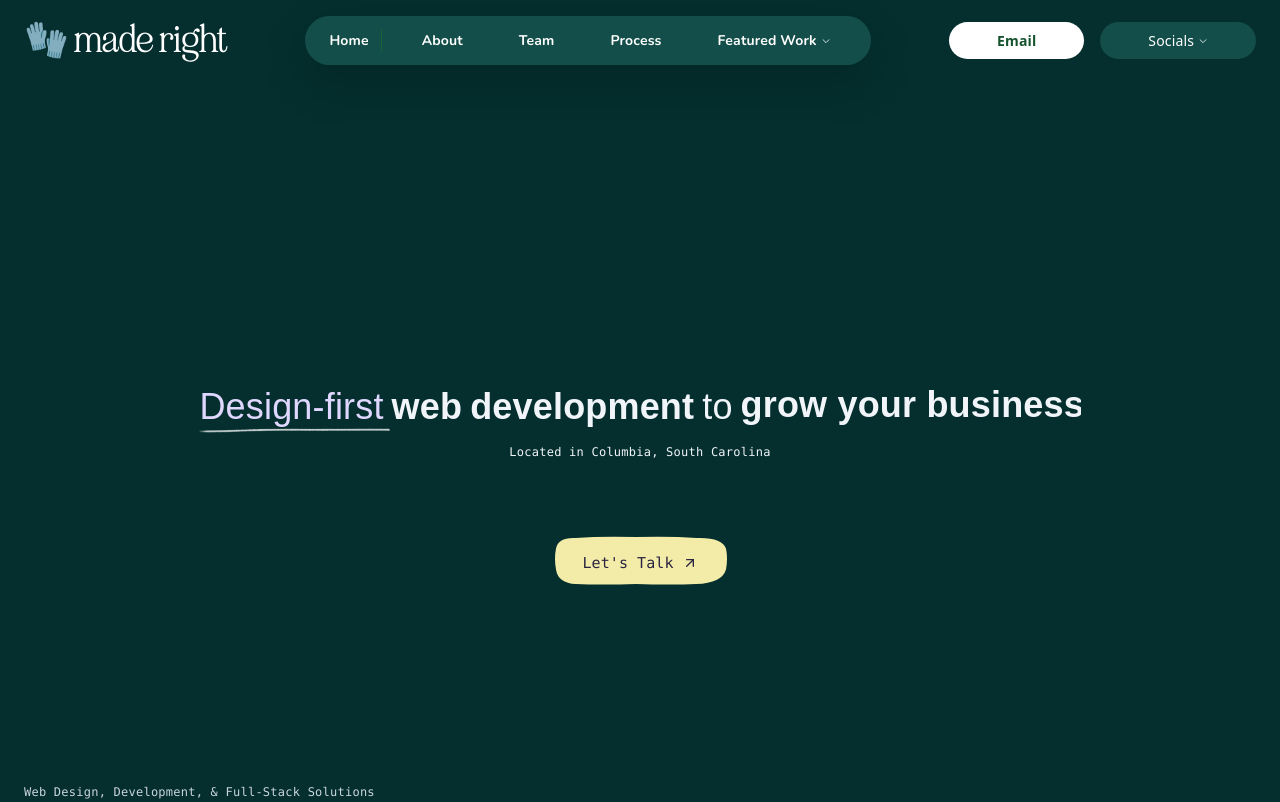
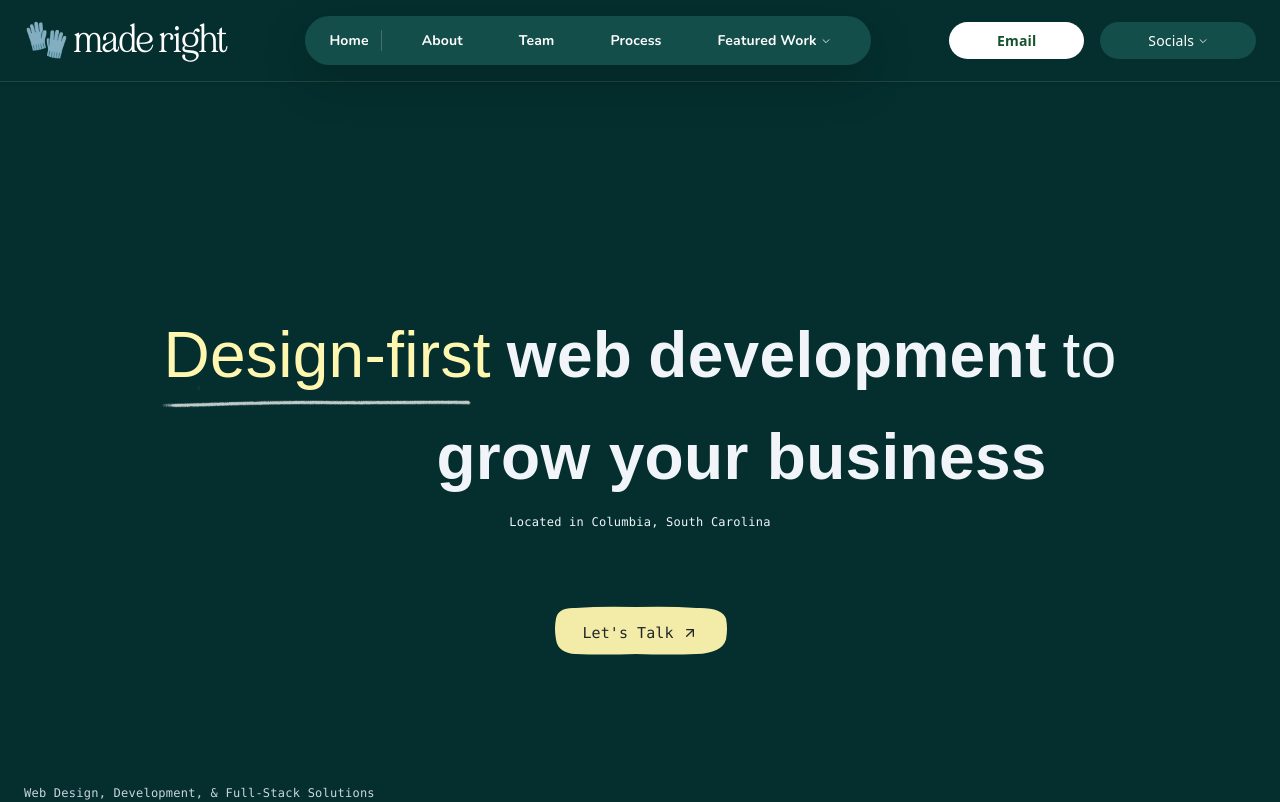
Before and after one commit to alexgoodestudio/maderight.studio, a React (Create React App) app: page / in a window 1280 px wide. Shown: the top 802 px of the page. Built offline with nearby package versions, Linux system fonts and the light colour scheme; a web font is replaced by a local one.

Commit message:
larger dfont in opener text

```diff
--- a/src/Components/Mission.js
+++ b/src/Components/Mission.js
@@ -16,25 +16,8 @@ function Mission() {
   gsap.registerPlugin(ScrollTrigger);
 
   useGSAP(() => {
-    const isMobile = window.innerWidth <= 767;
-
-    // Simple fade-in animation without pinning (all screen sizes)
-    const tl = gsap.timeline({
-      scrollTrigger: {
-        trigger: container.current,
-        start: "top center",
-        end: "bottom center",
-        toggleActions: "play none none reverse",
-      },
-    });
-
-    // Animate button
-    tl.fromTo(
-      buttonRef.current,
-      { opacity: 0 },
-      { opacity: 1, duration: isMobile ? 0.5 : 0.7 },
-      0.3
-    );
+    // Button starts fully visible, no animation
+    gsap.set(buttonRef.current, { opacity: 1 });
   }, []);
 
   const text =
--- a/src/Components/Nav.js
+++ b/src/Components/Nav.js
@@ -31,7 +31,10 @@ function Nav() {
   return (
     <>
       {/* Desktop Navigation */}
-      <nav className="hidden lg:flex justify-between items-center sticky bg-teal-950 top-0 z-50 px-4 py-3">
+      <nav className="hidden lg:flex justify-between items-center sticky bg-teal-950 top-0 z-50 px-4 py-3" style={{
+        boxShadow: '0 2px 4px rgba(0,0,0,0.1)',
+        borderBottom: '1px solid rgba(255, 255, 255, 0.1)'
+      }}>
         {/* Logo Text - Left Side */}
         <a
           href="/"
@@ -47,7 +50,7 @@ function Nav() {
           {/* Logo Text */}
           <a
             href="/"
-            className="flex items-center font-semibold text-sm no-underline pr-3 border-r border-green-800"
+            className="flex items-center font-semibold text-sm no-underline pr-3 border-r border-white/20"
             style={{ color: '#FFFFFF' }}
             aria-label="Made Right Studio Home"
           >
@@ -223,7 +226,7 @@ function Nav() {
                           lineHeight: '1.3'
                         }}
                       >
-                        Healthcare / 2024
+                        Healthcare / 2025
                       </div>
                       <div
                         className="text-base text-slate-900 group-hover:text-slate-900"
@@ -262,7 +265,7 @@ function Nav() {
                           lineHeight: '1.3'
                         }}
                       >
-                        Service / 2024
+                        Service / 2025
                       </div>
                       <div
                         className="text-base text-slate-900 group-hover:text-slate-900"
@@ -308,7 +311,7 @@ function Nav() {
         <div className="flex items-center gap-3">
           <button
             onClick={handleContactClick}
-            className="bg-white  text-green-900 px-5 py-2 font-semibold rounded-full text-sm cursor-pointer border-0 hover:bg-stone-100"
+            className="bg-white text-green-900 px-5 py-2 font-semibold rounded-full text-sm cursor-pointer border-0 hover:bg-gray-100"
             style={{
               transition: 'all 0.3s cubic-bezier(0.215, 0.61, 0.355, 1)',
               letterSpacing: '0.01em'
--- a/src/Components/NavBanner.js
+++ b/src/Components/NavBanner.js
@@ -4,7 +4,7 @@ function NavBanner() {
   const textRef = useRef();
   const containerRef = useRef();
 
-  const bannerText = "Web Design • Web Development • SEO • Content Management Systems • Interaction Design • ";
+  const bannerText = "Web Design\u00A0\u00A0•\u00A0\u00A0Web Development\u00A0\u00A0•\u00A0\u00A0SEO\u00A0\u00A0•\u00A0\u00A0Content Management Systems\u00A0\u00A0•\u00A0\u00A0Interaction Design\u00A0\u00A0•\u00A0\u00A0";
 
   return (
     <header
@@ -30,7 +30,7 @@ function NavBanner() {
           color: '#000000'
         }}
       >
-        {bannerText.repeat(2) + bannerText.slice(0, -2)}
+        {bannerText.repeat(10)}
       </span>
     </header>
   );
--- a/src/Components/Opener.js
+++ b/src/Components/Opener.js
@@ -29,9 +29,9 @@ function Opener() {
   // Words to cycle through with their widths
   const swappingWords = [
     { text: "drive conversions", width: "240px", words: ["drive", "conversions"] },
-    { text: "build trust", width: "140px" },
+    { text: "build customer trust", width: "280px" },
     { text: "grow your business", width: "280px" },
-    { text: "stand out", width: "140px" }
+    { text: "stand out", width: "300px" }
   ];
 
 
@@ -217,11 +217,13 @@ function Opener() {
       >
 
 
-        <h2 ref={taglineRef} className="mt-lg-4 mt-3 text-slate-100 pt-4 font-light mb-5 opener-tagline" style={{ fontSize: window.innerWidth <= 768 ? '1.35rem' : '2.25rem' }}>
+        <h2 ref={taglineRef} className="mt-lg-4 mt-3 text-slate-100 pt-4 font-light mb-5 opener-tagline" style={{ fontSize: window.innerWidth <= 768 ? '1.35rem' : '4rem' }}>
           <section className="d-inline-block text-center pb-2 md:px-6" style={{ padding: window.innerWidth <= 768 ? '0 0.5rem' : '0 1.5rem' }}>
             <div>
-              <span ref={designRef} className="word d-inline-block me-2 emphasis animate lora pt-lg-4 position-relative" style={{ color: '#e0d7ff', overflow: 'visible' }}>
+              <span ref={designRef} className="word d-inline-block emphasis animate lora pt-lg-4 position-relative" style={{ color: '#FFF7AF', overflow: 'visible', marginRight: window.innerWidth <= 768 ? '0.5rem' : '1rem' }}>
                 Design-first
+                {window.innerWidth > 768 && (
+                  // Image line for desktop only
                   <img
                     src={Line}
                     alt=""
@@ -229,36 +231,52 @@ function Opener() {
                     style={{
                       top: '65%',
                       left: '-2%',
-                    width: '100%',
+                      width: '110%',
                       height: 'auto',
                       pointerEvents: 'none',
                       filter: 'brightness(1.2) saturate(0.8)',
                       opacity: 0.75,
-                    transform: 'scaleX(1.1)',
+                      transform: 'none',
                       transformOrigin: 'left center'
                     }}
                   />
+                )}
               </span>
-              <span ref={webRef} className="word d-inline-block me-2 lora font-semibold">web</span>
-              <span ref={developmentRef} className="word d-inline-block me-2 lora font-semibold">development</span>
-              <span ref={firstRef} className="word d-inline-block me-2 lora">to</span>
+              <span ref={webRef} className="word d-inline-block lora font-semibold" style={{ marginRight: window.innerWidth <= 768 ? '0.5rem' : '1rem' }}>web</span>
+              <span ref={developmentRef} className="word d-inline-block lora font-semibold" style={{ marginRight: window.innerWidth <= 768 ? '0.5rem' : '1rem' }}>development</span>
+              <span ref={firstRef} className="word d-inline-block lora" style={{ marginRight: window.innerWidth <= 768 ? '0.5rem' : '0' }}>to</span>
+              <br />
               <span
                 className="d-inline-block position-relative"
                 style={{
                   overflow: 'hidden',
                   height: '1.4em',
-                  width: window.innerWidth <= 768 ? '280px' : '340px',
+                  width: window.innerWidth <= 768 ? '280px' : '750px',
                   verticalAlign: 'baseline',
                   display: 'inline-block',
                   top: window.innerWidth <= 768 ? '0.1em' : '0.4em',
-                  ...(window.innerWidth <= 768 ? { textAlign: 'center', left: 'calc(50% + 0.3em)', transform: 'translateX(-50%)' } : {})
+                  textAlign: 'center',
+                  left: window.innerWidth <= 768 ? 'calc(50% + 0.3em)' : '50%',
+                  transform: 'translateX(-50%)'
                 }}
               >
-                {/* Teal wall overlay - creates cut-off effect */}
+                {/* White wall overlay - creates cut-off effect on top */}
                 <span
                   className="position-absolute bg-teal-950"
                   style={{
                     top: 0,
+                    left: 0,
+                    right: 0,
+                    height: '0.15em',
+                    zIndex: 10,
+                    pointerEvents: 'none'
+                  }}
+                />
+                {/* White wall overlay - creates cut-off effect on bottom */}
+                <span
+                  className="position-absolute bg-teal-950"
+                  style={{
+                    bottom: 0,
                     left: 0,
                     right: 0,
                     height: '0.15em',
@@ -272,7 +290,10 @@ function Opener() {
                   style={{
                     opacity: 1,
                     whiteSpace: 'nowrap',
-                    ...(window.innerWidth <= 768 ? { width: '100%', textAlign: 'center', left: 0, right: 0 } : { left: 0 }),
+                    width: '100%',
+                    textAlign: 'center',
+                    left: 0,
+                    right: 0,
                     top: 0
                   }}
                 >
@@ -313,7 +334,7 @@ function Opener() {
           }}
           onMouseEnter={() => setIsButtonHovered(true)}
           onMouseLeave={() => setIsButtonHovered(false)}
-          className="btn-contact text-decoration-none d-inline-flex align-items-center justify-content-center mt-4 px-3 text-md font-mono position-relative border-0 text-sky-50"
+          className="btn-contact text-decoration-none d-inline-flex align-items-center justify-content-center mt-4 px-3 text-md font-mono position-relative border-0 text-white"
           style={{
             background: "transparent",
             height: window.innerWidth <= 768 ? "50px" : "60px",
@@ -331,7 +352,7 @@ function Opener() {
             style={{ pointerEvents: "none" }}
           />
           <span
-            className="position-relative d-flex align-items-center p-2 gap-2"
+            className="position-relative d-flex align-items-center p-2 gap-2 text-dark"
             style={{ zIndex: 1 }}
           >
             Let's Talk
--- a/src/Components/Style.css
+++ b/src/Components/Style.css
@@ -322,7 +322,7 @@ body {
    NAV SECTION STYLES
    ----------------------------------------------------------------------------- */
 .nav-banner-text {
-  letter-spacing: 0.06em;
+  letter-spacing: 0.15em;
 }
 
 @keyframes scroll-banner {
@@ -339,7 +339,7 @@ body {
     transform: translateX(-33.333%);
   }
   100% {
-    transform: translateX(0);
+    transform: translateX(0%);
   }
 }
 
@@ -350,7 +350,7 @@ body {
 }
 
 .nav-banner-scroll-right {
-  animation: scroll-banner-right 15s linear 1s infinite;
+  animation: scroll-banner-right 60s linear 1s infinite;
   animation-fill-mode: backwards;
   will-change: transform;
 }
```
Also changed, not shown: src/Components/Banner.js (+2 -16 lines), src/Components/Images/30.png (deleted). Lines whose indentation alone changed are shown as unchanged.
